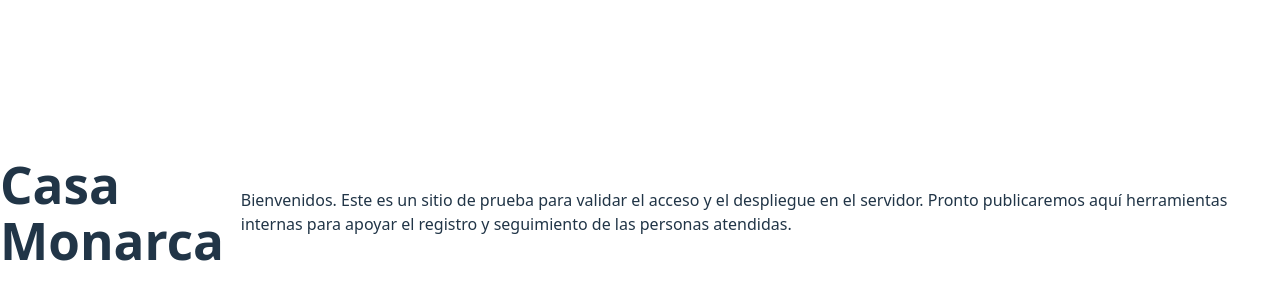
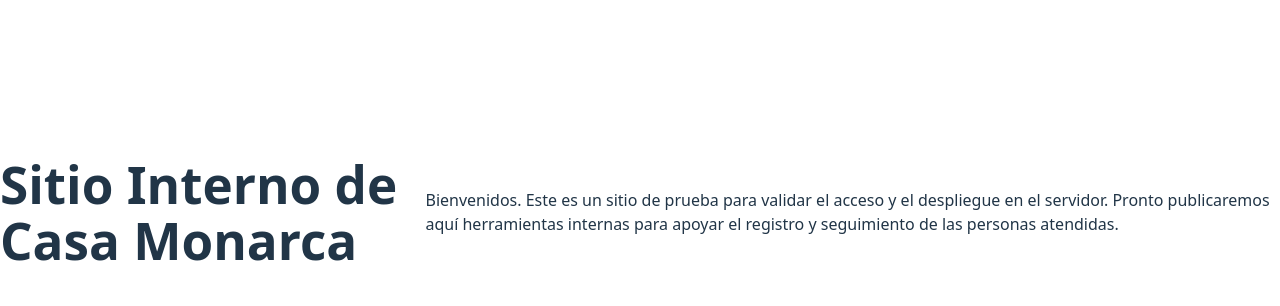
Before and after one commit to Krul-dev/Test_Casa_Monarca, a website built with Vite: page index.html in a window 1280 px wide. Shown: the part 188-494 px from the top of the page. Built offline with nearby package versions, Linux system fonts and the light colour scheme.

Commit message:
Setup repository

```diff
--- a/index.html
+++ b/index.html
@@ -7,7 +7,7 @@
 </head>
 <body>
   <header>
-    <h1>Casa Monarca</h1>
+    <h1>Sitio Interno de Casa Monarca</h1>
   </header>
 
   <main>
```
